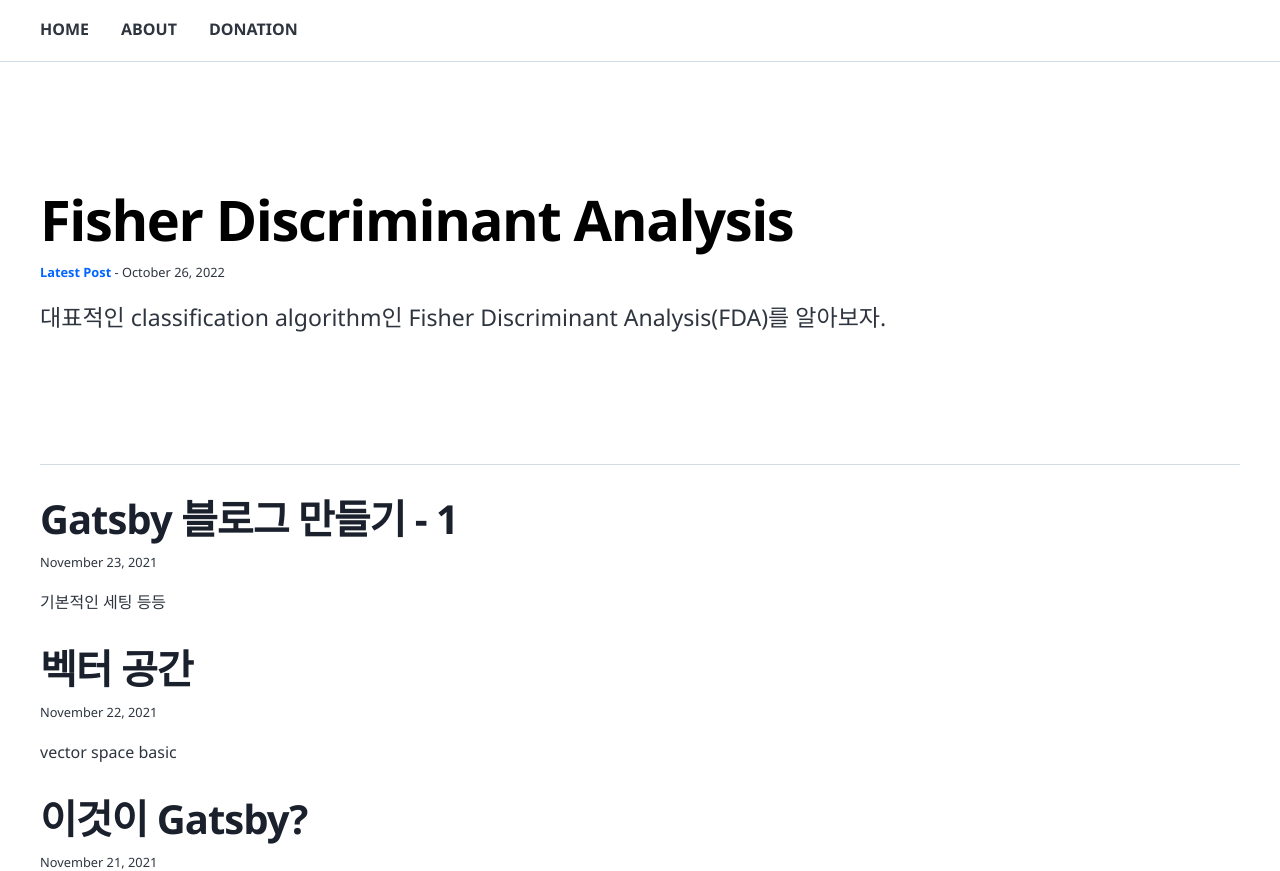
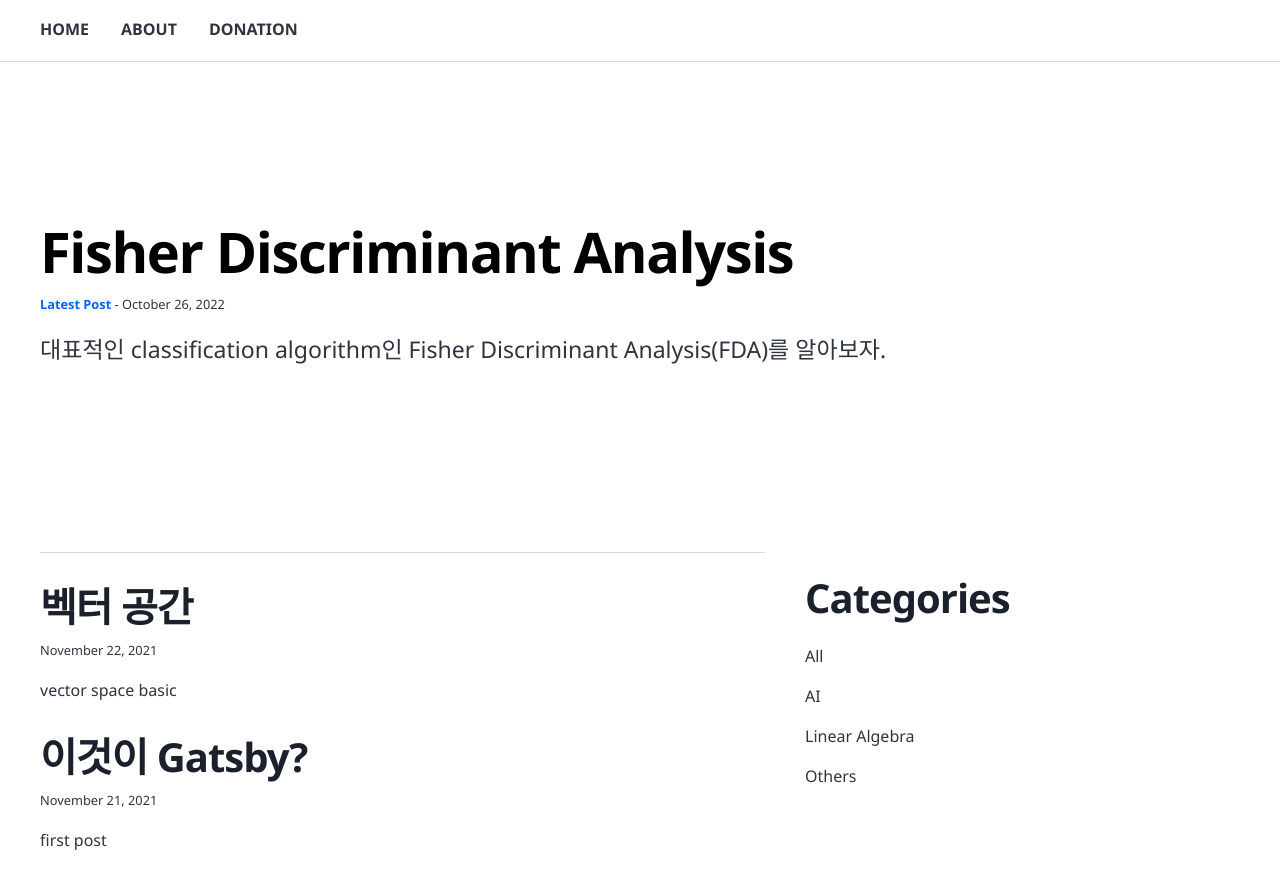
Before and after one commit to monognuisy/blog, a Gatsby site: page / in a window 1280 px wide. Shown: the part 83-954 px from the top of the page. Built offline with nearby package versions, Linux system fonts and the light colour scheme; Gatsby itself is replaced by a stand-in of ours; some packages are replaced by stand-ins of ours; a web font is replaced by a local one.

Commit message:
add: categories

```diff
--- a/content/blog/ai/1.md
+++ b/content/blog/ai/1.md
@@ -3,6 +3,7 @@ title: Fisher Discriminant Analysis
 date: "2022-10-26"
 description: "대표적인 classification algorithm인 Fisher Discriminant Analysis(FDA)를 알아보자."
 tags: ["AI","Mathematics"]
+categories: "AI"
 ---
 
 혹은 linear discriminant analysis라고 함. \
--- a/content/blog/gatsby-blog/1.md
+++ /dev/null
@@ -1,10 +0,0 @@
----
-title: Gatsby 블로그 만들기 - 1
-date: "2021-11-23"
-description: "기본적인 세팅 등등"
-tags: ["Javascript"]
----
-
-# Sample Heading
-
-안녕하세요, 세상
--- a/content/blog/hello-world/index.md
+++ b/content/blog/hello-world/index.md
@@ -3,6 +3,7 @@ title: 이것이 Gatsby?
 date: "2021-11-21"
 description: "first post"
 tags: ["dummy"]
+categories: "Others"
 ---
 
 유사-블로그를 개설해 보았습니다.
--- a/content/blog/vector-space/1.md
+++ b/content/blog/vector-space/1.md
@@ -3,6 +3,7 @@ title: 벡터 공간
 date: "2021-11-22"
 description: "vector space basic"
 tags: ["Mathematics", "Linear Algebra"]
+categories: "Linear Algebra"
 ---
 
 우리는 고등학교 때 부터 알게 모르게 **벡터**라는 단어를 많이 들어왔다.
@@ -66,7 +67,6 @@ $$
 
 덧셈과 스칼라곱을 componentwise하게 정의하면 벡터공간이 된다.
 
-
 앗! $\mathfrak{M}_{m,n}(F)$ 는 $F^m \times \cdots (n \textrm{-times})\cdots \times F^m$와 사실상 같은 벡터공간이다!
 \
 $F^{mn}$ 과도? → 물론이다.
--- a/gatsby-config.js
+++ b/gatsby-config.js
@@ -14,6 +14,7 @@ module.exports = {
   },
   plugins: [
     `gatsby-plugin-image`,
+    // `gatsby-plugin-graphql-codegen`,
     {
       resolve: `gatsby-source-filesystem`,
       options: {
--- a/package.json
+++ b/package.json
@@ -33,6 +33,7 @@
     "@deckdeckgo/highlight-code": "^3.5.0",
     "@types/react-helmet": "^6.1.4",
     "gatsby-cli": "^4.2.0",
+    "gatsby-plugin-graphql-codegen": "^3.1.1",
     "gatsby-plugin-react-helmet": "^5.2.0",
     "gatsby-remark-autolink-headers": "^5.2.0",
     "gatsby-remark-highlight-code": "^3.0.2",
--- /dev/null
+++ b/src/components/categories.tsx
@@ -0,0 +1,77 @@
+import React, { FC } from "react"
+import { graphql, PageProps } from "gatsby"
+// import { CategoriesQuery } from "graphql-types"
+
+// type CategoriesQuery = { site?: { siteMetadata?: { title?: string | null } | null } | null, allMarkdownRemark: { nodes: Array<{ excerpt?: string | null, fields?: { slug?: string | null } | null, frontmatter?: { date?: any | null, title?: string | null, description?: string | null, categories?: string | null } | null }>, group: Array<{ fieldValue?: string | null, totalCount: number, edges: Array<{ node: { id: string } }> }> } };
+// Catefories:FC<PageProps<CategoriesQuery>>
+
+const Categories = ({ data, onChangeCategory }) => {
+  const group = data.allMarkdownRemark.nodes
+  const clickHandler = (event) => {
+    onChangeCategory(event.target.innerText)
+  }
+  return (
+    <div className="category-wrapper">
+      <h2>Categories</h2>
+      <ol className="category-box">
+        <li
+          key={"All"}
+          className="categories"
+          onClick={clickHandler}
+          onKeyPress={clickHandler}
+          role="presentation"
+        >
+          All
+        </li>
+        {group.map(prop => {
+          const fieldValue = prop.frontmatter.categories
+          return (
+            <li
+              key={fieldValue}
+              className="categories"
+              onClick={clickHandler}
+              onKeyPress={clickHandler}
+              role="presentation"
+            >
+              {fieldValue}
+            </li>
+          )
+        })}
+      </ol>
+    </div>
+  )
+}
+export default Categories
+
+export const pageQuery = graphql`
+  query Categories {
+    site {
+      siteMetadata {
+        title
+      }
+    }
+    allMarkdownRemark(sort: { fields: [frontmatter___date], order: DESC }) {
+      nodes {
+        excerpt
+        fields {
+          slug
+        }
+        frontmatter {
+          date
+          title
+          description
+          categories
+        }
+      }
+      group(field: frontmatter___categories) {
+        edges {
+          node {
+            id
+          }
+        }
+        fieldValue
+        totalCount
+      }
+    }
+  }
+`
--- a/src/components/layout.tsx
+++ b/src/components/layout.tsx
@@ -2,6 +2,8 @@ import * as React from "react"
 import { Link, PageProps } from "gatsby"
 import { StaticImage } from "gatsby-plugin-image"
 import { blogHeader, blogFooter } from "./staticObjects"
+
+import Bio from "../components/bio"
 
 import { defineCustomElements as deckDeckGoHighlightElement } from "@deckdeckgo/highlight-code/dist/loader"
 deckDeckGoHighlightElement()
@@ -14,8 +16,12 @@ const Layout = ({ location, title, children }: any) => {
     <div className="most-outer-wrapper">
       {blogHeader}
       <div className="global-wrapper" data-is-root-path={isRootPath}>
-        <main>{children}</main>
+        <main>
+          {children}
+
+        </main>
       </div>
+      <Bio />
       {blogFooter}
     </div>
   )
--- a/src/pages/index.tsx
+++ b/src/pages/index.tsx
@@ -1,9 +1,11 @@
 import * as React from "react"
+import { useState } from "react"
 import { Link, graphql, useStaticQuery, PageProps } from "gatsby"
 
 import Bio from "../components/bio"
 import Layout from "../components/layout"
 import Seo from "../components/seo"
+import Categories from "../components/categories"
 
 interface PostNode {
   excerpt: string
@@ -29,8 +31,10 @@ interface BlogIndexQueryData {
   }
 }
 
+type CategoriesQuery = { site?: { siteMetadata?: { title?: string | null } | null } | null, allMarkdownRemark: { nodes: Array<{ excerpt?: string | null, fields?: { slug?: string | null } | null, frontmatter?: { date?: any | null, title?: string | null, description?: string | null, categories?: string | null } | null }>, group: Array<{ fieldValue?: string | null, totalCount: number, edges: Array<{ node: { id: string } }> }> } };
+
 const BlogIndex = ({ location }: PageProps) => {
-  const data: BlogIndexQueryData = useStaticQuery(graphql`
+  const data: CategoriesQuery = useStaticQuery(graphql`
     query {
       site {
         siteMetadata {
@@ -48,6 +52,7 @@ const BlogIndex = ({ location }: PageProps) => {
             title
             description
             tags
+            categories
           }
         }
       }
@@ -56,6 +61,11 @@ const BlogIndex = ({ location }: PageProps) => {
 
   const siteTitle = data.site.siteMetadata?.title || `Title`
   const posts = data.allMarkdownRemark.nodes
+
+  const [filteredCategory, setFilteredCategory] = useState('All')
+  const filteredCategoryHandler = (selected) => {
+    setFilteredCategory(selected)
+  }
 
   if (posts.length === 0) {
     return (
@@ -132,7 +142,7 @@ const BlogIndex = ({ location }: PageProps) => {
           )
         })}
       </ol>
-      <Bio />
+      <Categories data={data} onChangeCategory={filteredCategoryHandler} />
     </Layout>
   )
 }
--- a/src/style.css
+++ b/src/style.css
@@ -346,6 +346,17 @@ footer a {
   padding-top: var(--spacing-10);
 }
 
+.global-wrapper[data-is-root-path="true"] > main {
+  display: grid;
+  grid-template-columns: 1fr 0.6fr;
+  grid-row: 1fr auto;
+  column-gap: var(--spacing-10);
+}
+
+main .article-first {
+  grid-column: 1 / 3;
+}
+
 .gh-footer-wrapper {
   margin: 0 auto;
   padding-left: var(--spacing-10);
@@ -416,6 +427,10 @@ footer a {
   margin-bottom: var(--spacing-4);
 }
 
+.category-box {
+  list-style: none;
+}
+
 .header-link-home {
   font-weight: var(--fontWeight-bold);
   font-family: var(--font-heading);
```
Also changed, not shown: 3 other files.
